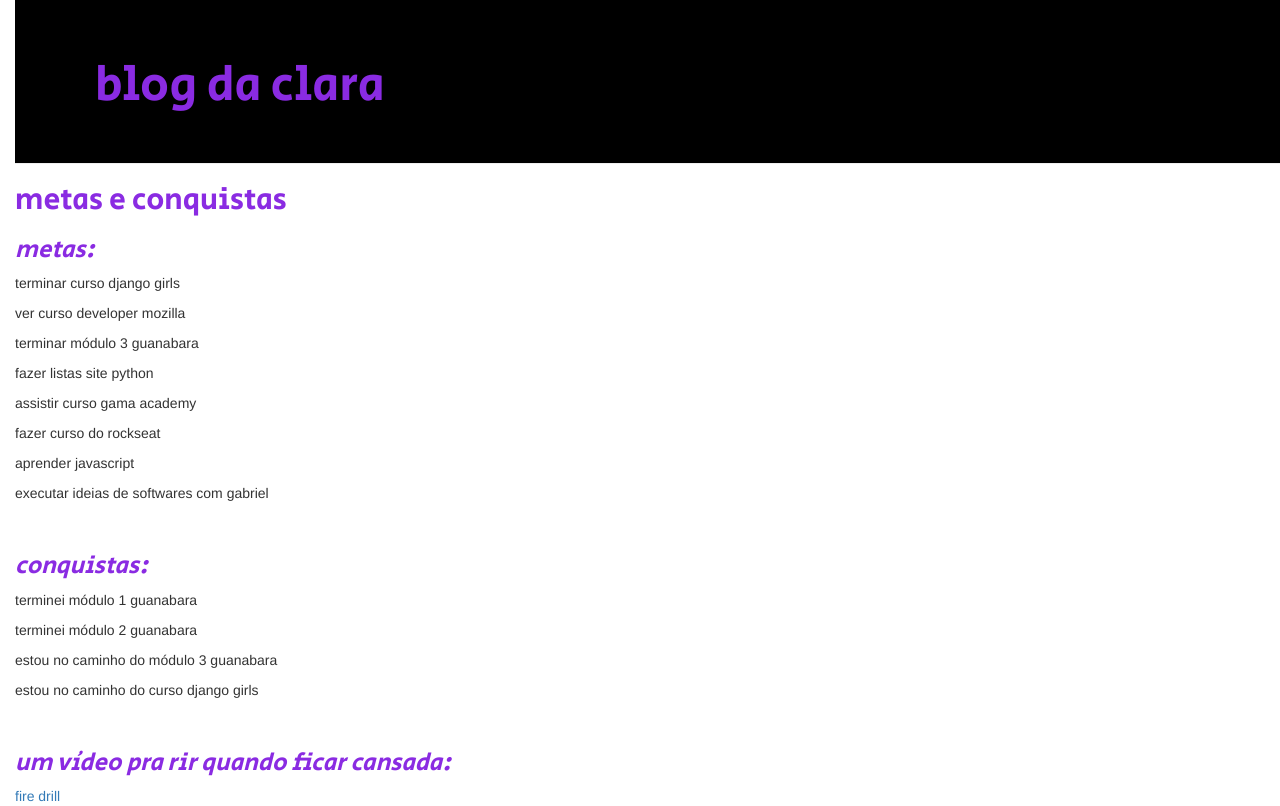
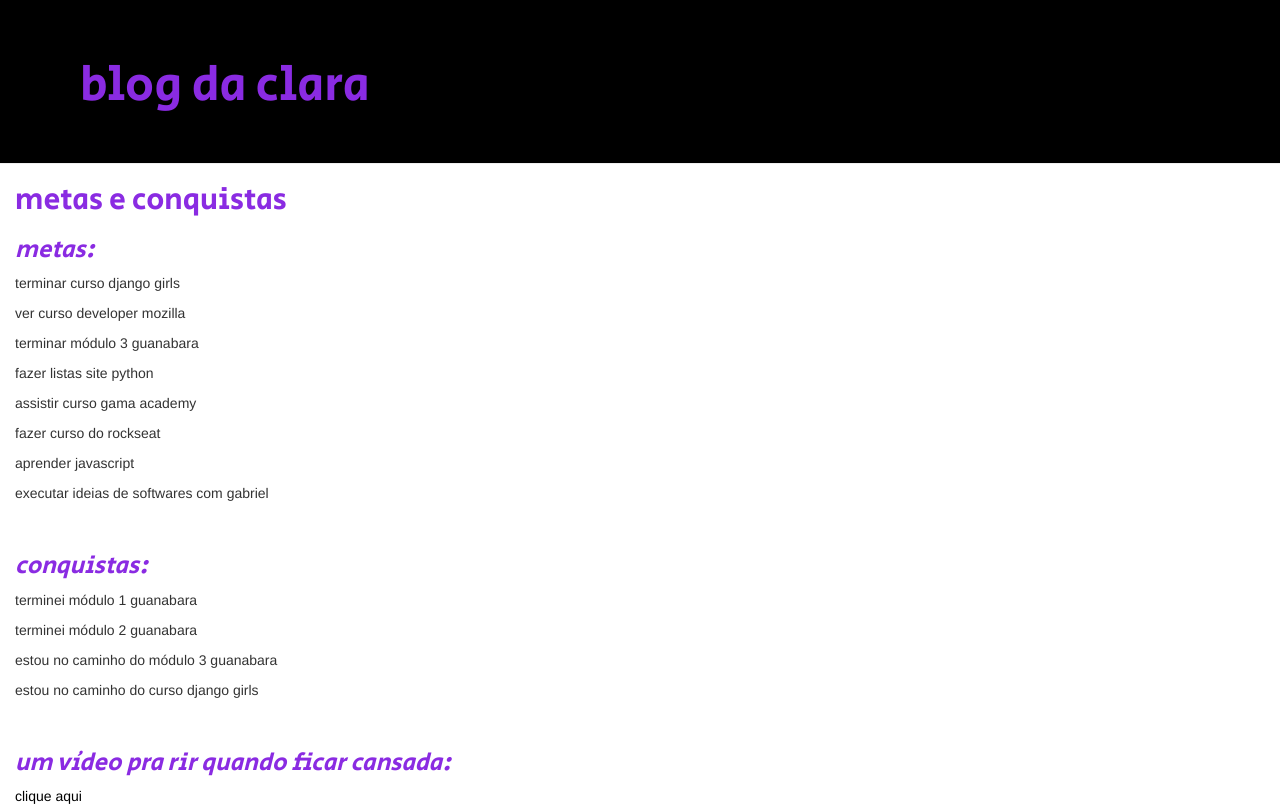
Before and after one commit to clarameier/my-first-blog, a Django app: page / in a window 1280 px wide. Run offline with Django 3.2, Linux system fonts and the light colour scheme; some libraries are stand-ins or nearby versions.

Commit message:
subir tudo

```diff
--- a/blog/static/css/blog.css
+++ b/blog/static/css/blog.css
@@ -1,7 +1,7 @@
 h1, h2, h3, h4 {
     color:blueviolet;
 }
-body {
+main {
     padding-left: 15px;
 }
 h1, h2, h3, h4 {
@@ -18,3 +18,6 @@ h1, h2, h3, h4 {
     font-size: 36pt;
     text-decoration: none;
 }
+#preto {
+    color:black;
+}
--- a/blog/templates/blog/post_list.html
+++ b/blog/templates/blog/post_list.html
@@ -11,6 +11,7 @@
         <div class="page-header">
             <h1><a href="/">blog da clara</a></h1>
         </div>
+        <main>
         <h2>metas e conquistas</h2>
 
         <h3><em>metas:</em></h3>
@@ -34,6 +35,7 @@
         <br>
 
         <h3><em>um vídeo pra rir quando ficar cansada:</em></h3>
-        <a href="https://youtu.be/gO8N3L_aERg">fire drill</a>
+        <a id="preto" href="https://youtu.be/gO8N3L_aERg">clique aqui</a>
+        </main>
     </body>
 </html>
```
